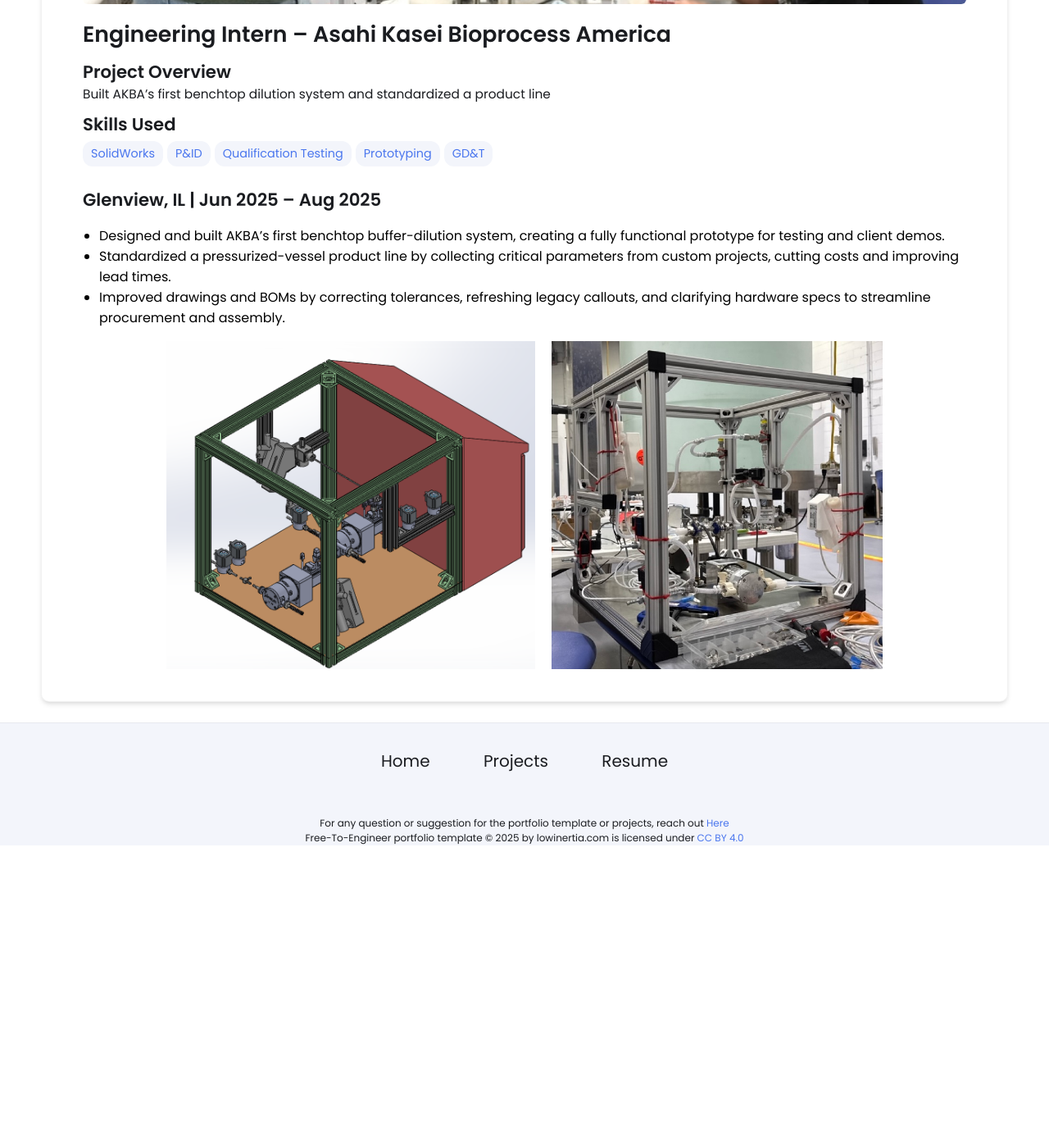
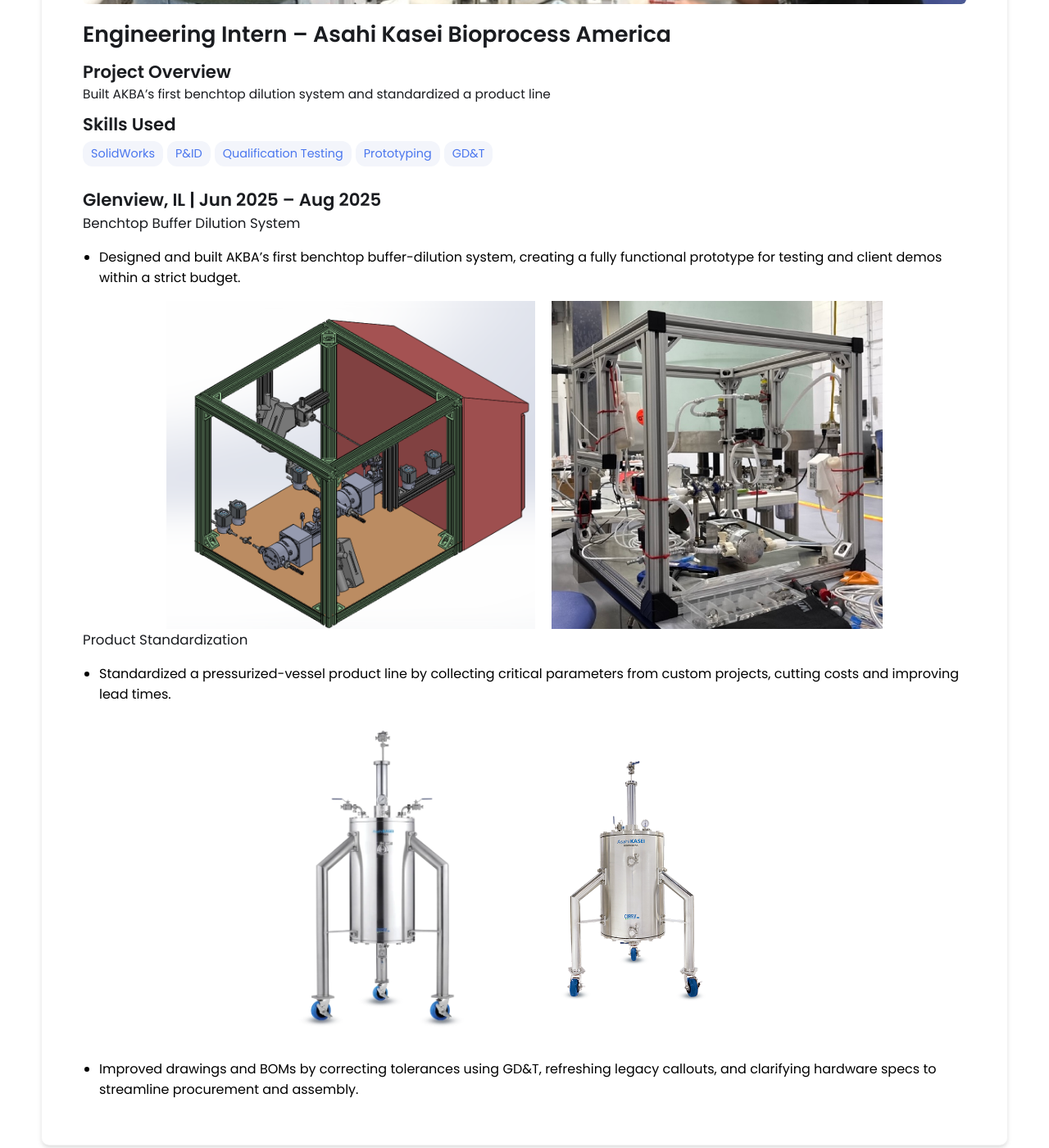
Before and after one commit to danielklloglu/danielklloglu.github.io, a Jekyll site: the page built from _projects/asahi-kasei/index.md, in a window 1280 px wide and 1400 px high, scrolled down 485 px. Shown: the whole window at 82% size. Built offline with Jekyll 4.4.1, drawn with Linux system fonts in a browser that asks for light colours; before the commit the page ends 1516 px from its top, so only the background shows below that.

Commit message:
Update index.md

```diff
--- a/_projects/asahi-kasei/index.md
+++ b/_projects/asahi-kasei/index.md
@@ -12,10 +12,13 @@ main-image: /asahi1.jpeg
 ---
 
 ## Glenview, IL | Jun 2025 – Aug 2025
-- Designed and built AKBA’s first benchtop buffer-dilution system, creating a fully functional prototype for testing and client demos.
-- Standardized a pressurized-vessel product line by collecting critical parameters from custom projects, cutting costs and improving lead times.
-- Improved drawings and BOMs by correcting tolerances, refreshing legacy callouts, and clarifying hardware specs to streamline procurement and assembly.
-
+### Benchtop Buffer Dilution System
+- Designed and built AKBA’s first benchtop buffer-dilution system, creating a fully functional prototype for testing and client demos within a strict budget.
 {% include image-gallery.html images="Unknown.png, asahi2.jpeg" height="400" %}
 
+### Product Standardization
+- Standardized a pressurized-vessel product line by collecting critical parameters from custom projects, cutting costs and improving lead times.
+{% include image-gallery.html images="dac.png, cursiv.png" height="400" %}
+- Improved drawings and BOMs by correcting tolerances using GD&T, refreshing legacy callouts, and clarifying hardware specs to streamline procurement and assembly.
+
 <br>
```
